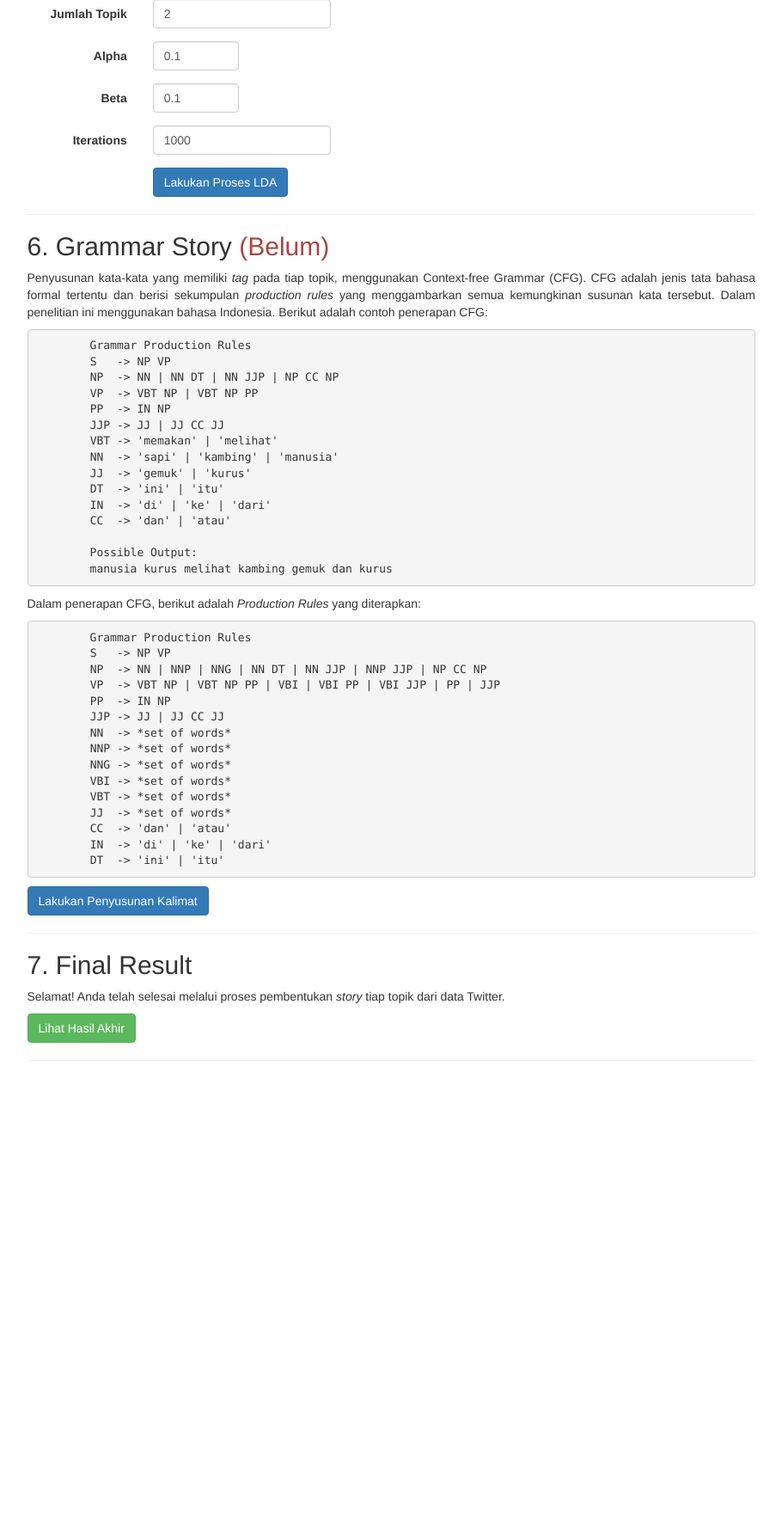
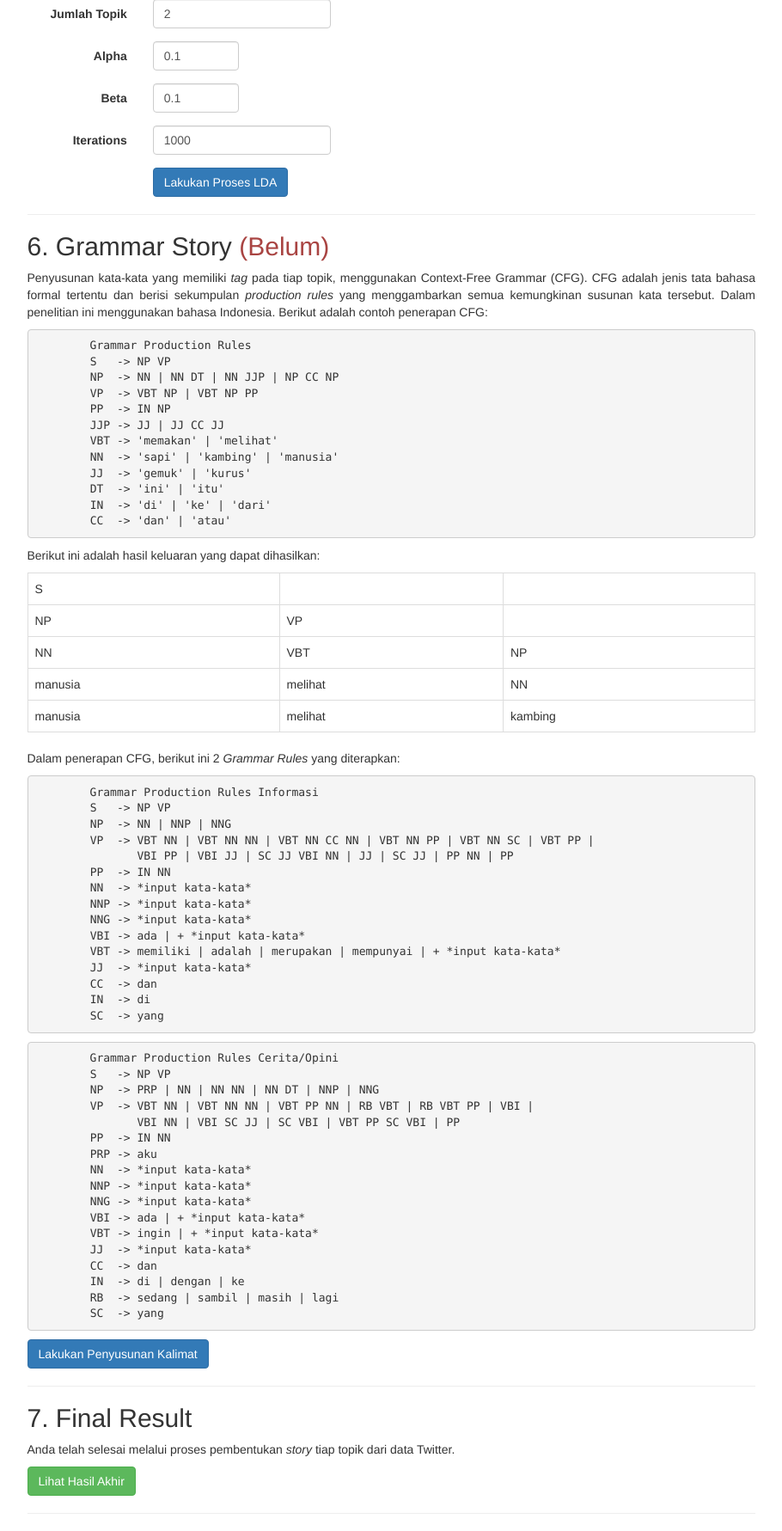
Before and after one commit to yasirabd/flask-storytelling-twitter-testing, a Flask app: page /process in a window 1280 px wide. Shown: the part 3080-4861 px from the top of the page at 86% size, without its empty margins (331-1241 px from the left). Before the commit the page ends 4314 px from the top, so only its background shows below. Run offline with Flask 2, Linux system fonts and the light colour scheme; some libraries are stand-ins or nearby versions.

Commit message:
modify process grammar story

```diff
--- a/app/templates/process.html
+++ b/app/templates/process.html
@@ -473,7 +473,7 @@ Storytelling Twitter Pengujian
       <h2 id="grammar" class="anchor">6. Grammar Story <span id="stat_grammar_header" class="text-danger">(Belum)</h2>
       <p>
         <p style="text-align:justify">
-          Penyusunan kata-kata yang memiliki <i>tag</i> pada tiap topik, menggunakan Context-free Grammar (CFG). CFG adalah jenis tata bahasa formal tertentu
+          Penyusunan kata-kata yang memiliki <i>tag</i> pada tiap topik, menggunakan Context-Free Grammar (CFG). CFG adalah jenis tata bahasa formal tertentu
           dan berisi sekumpulan <i>production rules</i> yang menggambarkan semua kemungkinan susunan kata tersebut. Dalam penelitian ini menggunakan bahasa Indonesia.
           Berikut adalah contoh penerapan CFG:
         </p>
@@ -489,29 +489,74 @@ Storytelling Twitter Pengujian
         JJ  -> 'gemuk' | 'kurus'
         DT  -> 'ini' | 'itu'
         IN  -> 'di' | 'ke' | 'dari'
-        CC  -> 'dan' | 'atau'</code>
-
-        Possible Output:<samp>
-        manusia kurus melihat kambing gemuk dan kurus</samp></pre>
+        CC  -> 'dan' | 'atau'</code></pre>
+        <p>
+          Berikut ini adalah hasil keluaran yang dapat dihasilkan:
+        </p>
+        <table class="table table-bordered">
+          <tr>
+            <td>S</td>
+            <td></td>
+            <td></td>
+          </tr>
+          <tr>
+            <td>NP</td>
+            <td>VP</td>
+            <td></td>
+          </tr>
+          <tr>
+            <td>NN</td>
+            <td>VBT</td>
+            <td>NP</td>
+          </tr>
+          <tr>
+            <td>manusia</td>
+            <td>melihat</td>
+            <td>NN</td>
+          </tr>
+          <tr>
+            <td>manusia</td>
+            <td>melihat</td>
+            <td>kambing</td>
+          </tr>
+        </table>
         <p style="text-align:justify">
-          Dalam penerapan CFG, berikut adalah <i>Production Rules</i> yang diterapkan:
+          Dalam penerapan CFG, berikut ini 2 <i>Grammar Rules</i> yang diterapkan:
         </p>
         <pre>
-        Grammar Production Rules<code>
+        Grammar Production Rules Informasi<code>
         S   -> NP VP
-        NP  -> NN | NNP | NNG | NN DT | NN JJP | NNP JJP | NP CC NP
-        VP  -> VBT NP | VBT NP PP | VBI | VBI PP | VBI JJP | PP | JJP
-        PP  -> IN NP
-        JJP -> JJ | JJ CC JJ
-        NN  -> *set of words*
-        NNP -> *set of words*
-        NNG -> *set of words*
-        VBI -> *set of words*
-        VBT -> *set of words*
-        JJ  -> *set of words*
-        CC  -> 'dan' | 'atau'
-        IN  -> 'di' | 'ke' | 'dari'
-        DT  -> 'ini' | 'itu'</code></pre>
+        NP  -> NN | NNP | NNG
+        VP  -> VBT NN | VBT NN NN | VBT NN CC NN | VBT NN PP | VBT NN SC | VBT PP |
+               VBI PP | VBI JJ | SC JJ VBI NN | JJ | SC JJ | PP NN | PP
+        PP  -> IN NN
+        NN  -> *input kata-kata*
+        NNP -> *input kata-kata*
+        NNG -> *input kata-kata*
+        VBI -> ada | + *input kata-kata*
+        VBT -> memiliki | adalah | merupakan | mempunyai | + *input kata-kata*
+        JJ  -> *input kata-kata*
+        CC  -> dan
+        IN  -> di
+        SC  -> yang</code></pre>
+        <pre>
+        Grammar Production Rules Cerita/Opini<code>
+        S   -> NP VP
+        NP  -> PRP | NN | NN NN | NN DT | NNP | NNG
+        VP  -> VBT NN | VBT NN NN | VBT PP NN | RB VBT | RB VBT PP | VBI |
+               VBI NN | VBI SC JJ | SC VBI | VBT PP SC VBI | PP
+        PP  -> IN NN
+        PRP -> aku
+        NN  -> *input kata-kata*
+        NNP -> *input kata-kata*
+        NNG -> *input kata-kata*
+        VBI -> ada | + *input kata-kata*
+        VBT -> ingin | + *input kata-kata*
+        JJ  -> *input kata-kata*
+        CC  -> dan
+        IN  -> di | dengan | ke
+        RB  -> sedang | sambil | masih | lagi
+        SC  -> yang</code></pre>
         <button type="submit" class="btn btn-primary" data-loading-text="<i class='fa fa-spinner fa-spin'></i> Proses Penyusunan Kalimat" id="btnGrammar">Lakukan Penyusunan Kalimat</button>
         <p class="code"><small><span id="status_grammar"></span></small></p>
       </p>
@@ -519,7 +564,7 @@ Storytelling Twitter Pengujian
       <h2 id="final" class="anchor">7. Final Result</h2>
       <p>
         <p>
-          Selamat! Anda telah selesai melalui proses pembentukan <i>story</i> tiap topik dari data Twitter.
+          Anda telah selesai melalui proses pembentukan <i>story</i> tiap topik dari data Twitter.
         </p>
         <a href="{{url_for('main.stories')}}" class="btn btn-success" id="btnFinal">Lihat Hasil Akhir</a>
       </p>
```
